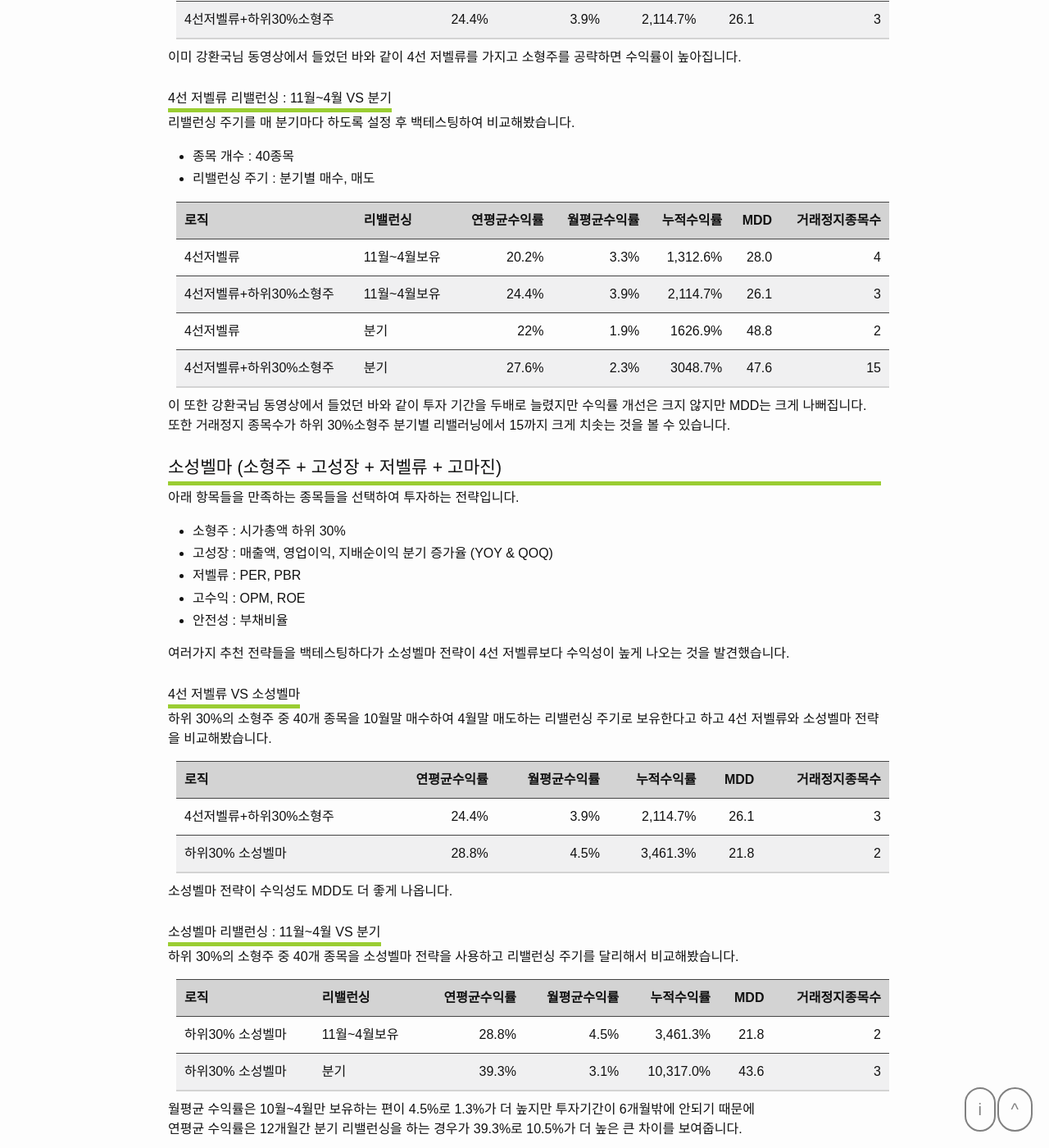
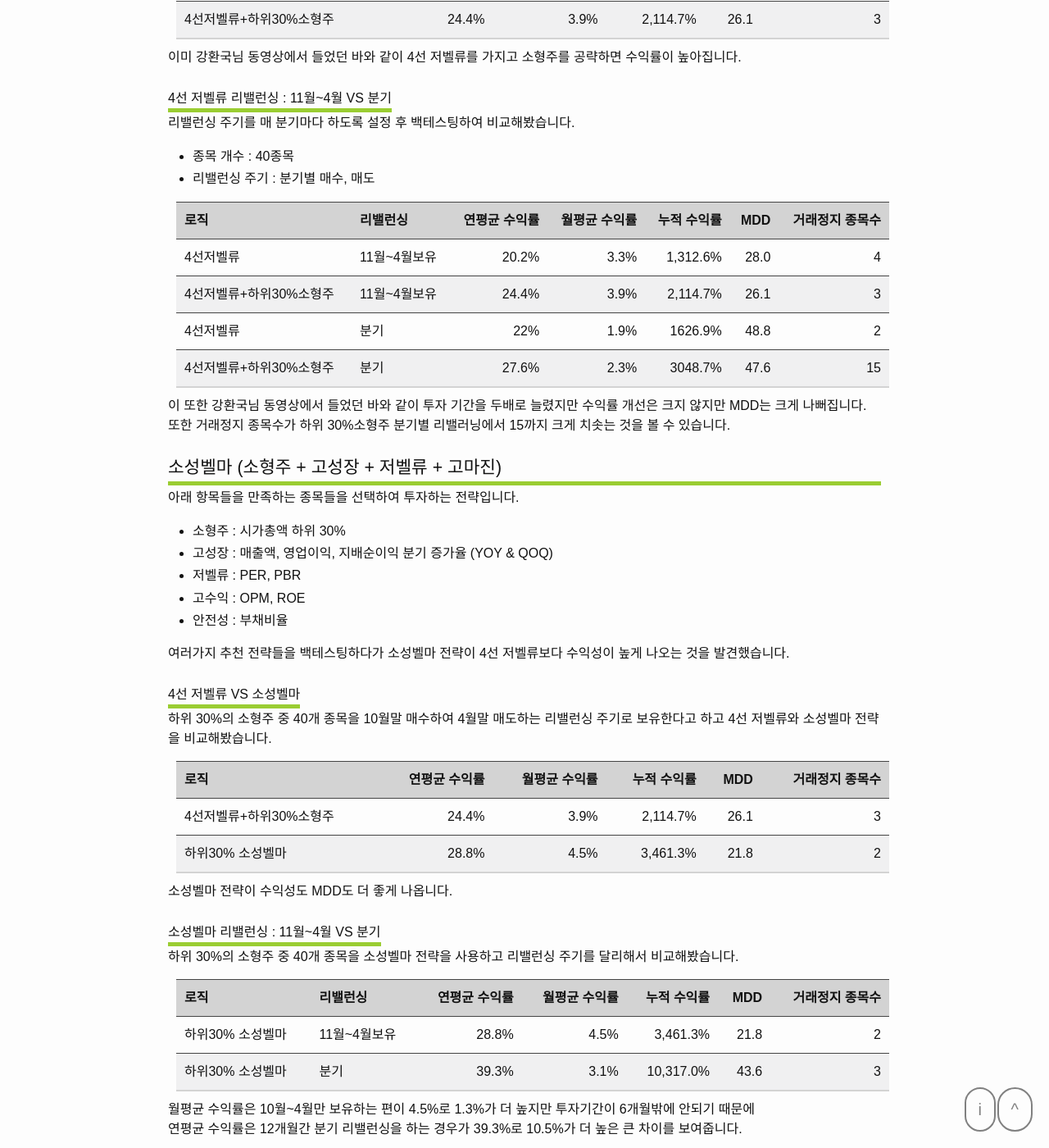
Before and after one commit to dveamer/dveamer.github.io, a Jekyll site: the page built from _posts/Investing/2021-09-12-MyFirstStrategy.md, in a window 1280 px wide and 1400 px high, scrolled down 2010 px. Shown: the whole window at 82% size. Built offline with Jekyll 4.4.1, drawn with Linux system fonts in a browser that asks for light colours; some of the changed text lies outside the part shown.

Commit message:
homepage

```diff
--- a/_posts/Investing/2021-09-12-MyFirstStrategy.md
+++ b/_posts/Investing/2021-09-12-MyFirstStrategy.md
@@ -70,7 +70,7 @@ PER, PBR, PCR, PSR 가 낮은 종목을 선택하여 투자하는 전략입니
   * 종목 개수 : 40종목
   * 리밸런싱 주기 : 10월말 매수, 4월말 매도, 5~10월은 보유 안함
 
-|로직|연평균수익률|월평균수익률|누적수익률|MDD|거래정지종목수|
+|로직|연평균 수익률|월평균 수익률|누적 수익률|MDD|거래정지 종목수|
 |---|---:|---:|---:|---:|---:|
 |4선저벨류|20.2%|3.3%|1,312.6%|28.0|4|
 |4선저벨류+하위30%소형주|24.4%|3.9%|2,114.7%|26.1|3|
@@ -86,7 +86,7 @@ PER, PBR, PCR, PSR 가 낮은 종목을 선택하여 투자하는 전략입니
   * 종목 개수 : 40종목
   * 리밸런싱 주기 : 분기별 매수, 매도
 
-|로직|리밸런싱|연평균수익률|월평균수익률|누적수익률|MDD|거래정지종목수|
+|로직|리밸런싱|연평균 수익률|월평균 수익률|누적 수익률|MDD|거래정지 종목수|
 |---|---|---:|---:|---:|---:|---:|
 |4선저벨류|11월~4월보유|20.2%|3.3%|1,312.6%|28.0|4|
 |4선저벨류+하위30%소형주|11월~4월보유|24.4%|3.9%|2,114.7%|26.1|3|
@@ -116,7 +116,7 @@ PER, PBR, PCR, PSR 가 낮은 종목을 선택하여 투자하는 전략입니
 
 하위 30%의 소형주 중 40개 종목을 10월말 매수하여 4월말 매도하는 리밸런싱 주기로 보유한다고 하고 4선 저벨류와 소성벨마 전략을 비교해봤습니다.
 
-|로직|연평균수익률|월평균수익률|누적수익률|MDD|거래정지종목수|
+|로직|연평균 수익률|월평균 수익률|누적 수익률|MDD|거래정지 종목수|
 |---|---:|---:|---:|---:|---:|
 |4선저벨류+하위30%소형주|24.4%|3.9%|2,114.7%|26.1|3|
 |하위30% 소성벨마|28.8%|4.5%|3,461.3%|21.8|2|
@@ -130,7 +130,7 @@ PER, PBR, PCR, PSR 가 낮은 종목을 선택하여 투자하는 전략입니
 
 하위 30%의 소형주 중 40개 종목을 소성벨마 전략을 사용하고 리밸런싱 주기를 달리해서 비교해봤습니다.
 
-|로직|리밸런싱|연평균수익률|월평균수익률|누적수익률|MDD|거래정지종목수|
+|로직|리밸런싱|연평균 수익률|월평균 수익률|누적 수익률|MDD|거래정지 종목수|
 |---|---|---:|---:|---:|---:|---:|
 |하위30% 소성벨마|11월~4월보유|28.8%|4.5%|3,461.3%|21.8|2|
 |하위30% 소성벨마|분기|39.3%|3.1%|10,317.0%|43.6|3|
@@ -162,7 +162,7 @@ MDD를 낮추기 위해서는 투자 시즌이 아닌 다른 전략이 필요해
 
 이 전까지는 나름 기준을 가지고 비교 후 전략을 선택해왔지만 이번에 다루는 내용에서는 저의 (똥)촉을 이용해서 전략을 선택합니다.
 
-|로직|종목|연평균수익률|월평균수익률|누적수익률|MDD|거래정지종목수|
+|로직|종목|연평균 수익률|월평균 수익률|누적 수익률|MDD|거래정지 종목수|
 |---|---|---:|---:|---:|---:|---:|
 |하위30% 소성벨마|40종목|39.3%|3.1%|10,317.0%|43.6|3|
 |하위30% 소성벨마|30종목|39.7%|3.1%|10,772.7%|48.4|2|
@@ -192,7 +192,7 @@ MDD를 낮추기 위해서는 투자 시즌이 아닌 다른 전략이 필요해
 
 이렇게하여 결론적으로 하위 20%의 소성벨마 전략으로 20개 종목을 투자하기로 결정을 했습니다.
 
-|로직|종목|연평균수익률|월평균수익률|누적수익률|MDD|거래정지종목수|
+|로직|종목|연평균 수익률|월평균 수익률|누적 수익률|MDD|거래정지 종목수|
 |---|---|---:|---:|---:|---:|---:|
 |하위20% 소성벨마|20종목|44.3%|3.4%|16,895.9%|42.1|2|
 
```
Also changed, not shown: _posts/Investing/2021-09-12-MyFirstStrategyResult.md (+11 -4 lines).
